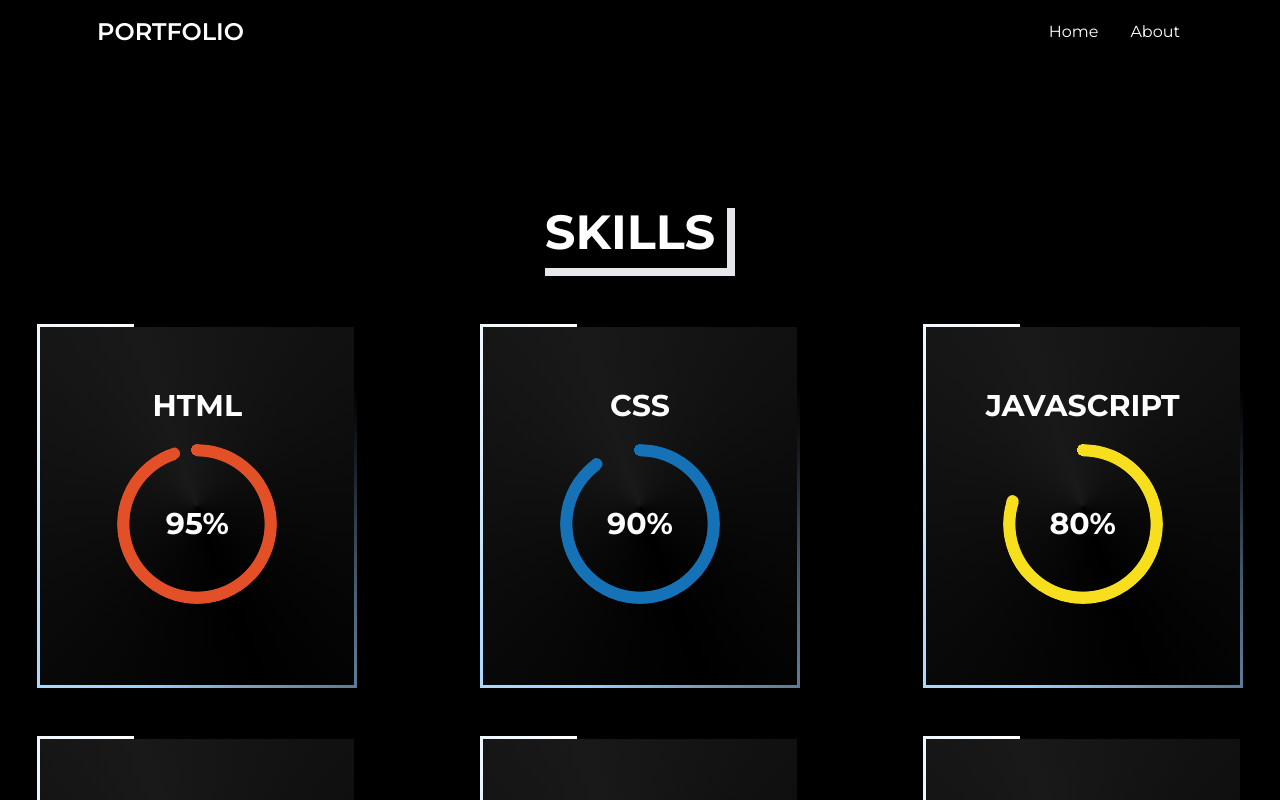
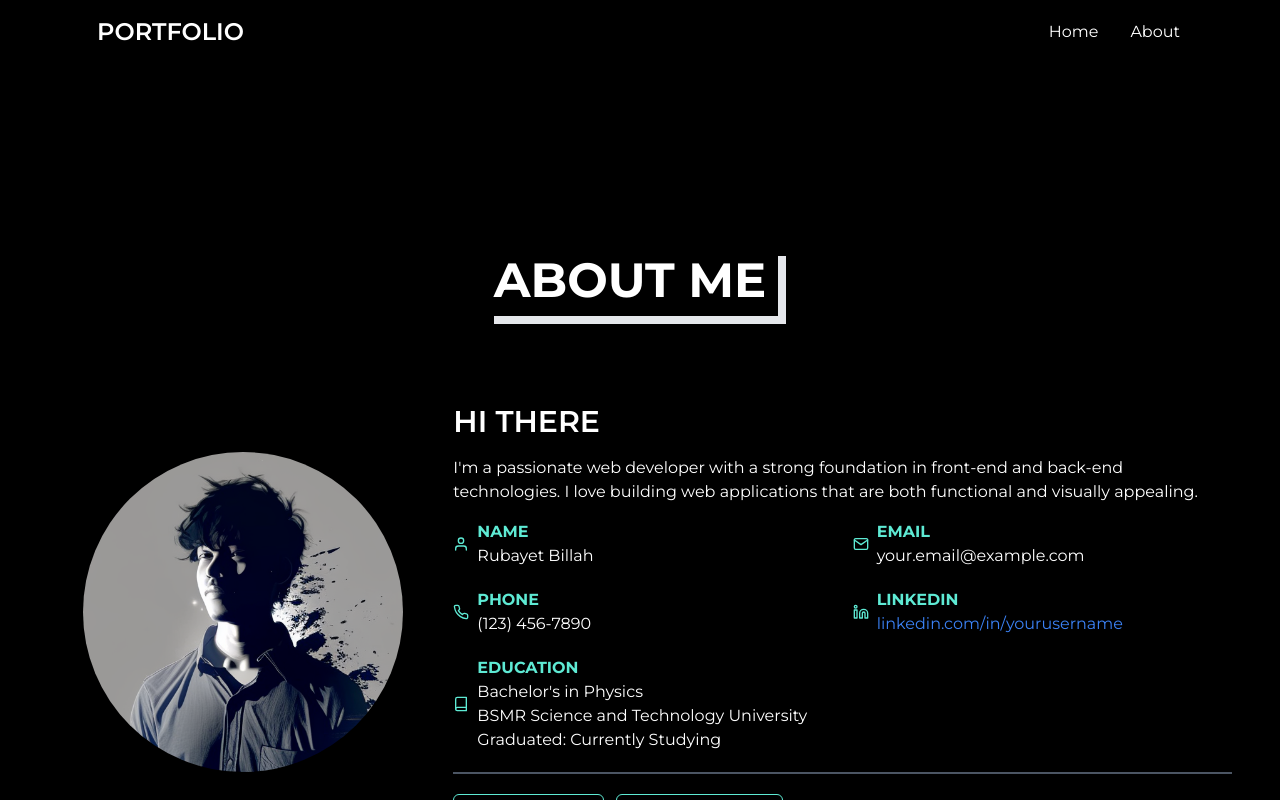
Before and after one commit to Rubayet-billah/my-portfolio, a React (Create React App) app: page / in a window 1280 px wide. Shown: the top 800 px of the page. Built offline with nearby package versions, Linux system fonts and the light colour scheme.

Commit message:
about me section designed

```diff
--- a/src/App.js
+++ b/src/App.js
@@ -5,6 +5,7 @@ import Projects from "./Pages/Home/Projects/Projects";
 import Skills from "./Pages/Home/Skills/Skills";
 import ProjectDetails from "./Pages/Home/Projects/ProjectDetails";
 import NameSum from "./components/NameSum";
+import About from "./Pages/Home/About/About";
 
 function App() {
   return (
@@ -25,9 +26,9 @@ main-background
       <main className="max-w-7xl mx-auto px-4 lg:px-0 py-24">
         {/* <Banner /> */}
         {/* <Projects /> */}
-        <Skills />
+        {/* <Skills /> */}
         {/* <ProjectDetails /> */}
-
+        <About />
         {/* <NameSum /> */}
       </main>
     </div>
--- /dev/null
+++ b/src/Pages/Home/About/About.js
@@ -0,0 +1,127 @@
+import React from "react";
+import {
+  FiUser,
+  FiMail,
+  FiPhone,
+  FiLinkedin,
+  FiBook,
+  FiDownload,
+} from "react-icons/fi";
+import profileImg from "../../../Images/profile.png";
+
+const About = () => {
+  return (
+    <div className="min-h-screen py-12">
+      <div
+        data-aos="fade-left"
+        className="w-fit mx-auto pr-2 md:pr-3 md:pb-3 border-b-4 border-r-4 md:border-b-8 md:border-r-8 my-5 md:my-12"
+      >
+        <h1
+          data-aos="fade-right"
+          className="text-2xl md:text-5xl font-bold text-center uppercase"
+        >
+          About Me
+        </h1>
+      </div>
+      <div className="container mx-auto px-4">
+        <div className=" shadow-lg rounded-lg p-8">
+          <div className="flex flex-col md:flex-row items-center md:space-x-4">
+            <div className="md:w-1/3 mb-4">
+              {/* Image Section */}
+              <img
+                src={profileImg}
+                alt="Your Name"
+                className="w-full h-auto rounded-full max-w-xs mx-auto"
+              />
+            </div>
+            <div className="md:w-2/3">
+              <h1 className="text-3xl font-semibold uppercase mb-4">
+                Hi There
+              </h1>
+              <p className="mb-4">
+                I'm a passionate web developer with a strong foundation in
+                front-end and back-end technologies. I love building web
+                applications that are both functional and visually appealing.
+              </p>
+              <section className="grid grid-cols-1 md:grid-cols-2 gap-5">
+                <div className="flex items-center">
+                  <FiUser className="text-teal-300 mr-2" />
+                  <div>
+                    <h3 className="font-bold text-teal-300 uppercase">Name</h3>
+                    <p>Rubayet Billah</p>
+                  </div>
+                </div>
+                <div className="flex items-center">
+                  <FiMail className="text-teal-300 mr-2" />
+                  <div>
+                    <h3 className="font-bold text-teal-300 uppercase">Email</h3>
+                    <p>your.email@example.com</p>
+                  </div>
+                </div>
+                <div className="flex items-center">
+                  <FiPhone className="text-teal-300 mr-2" />
+                  <div>
+                    <h3 className="font-bold text-teal-300 uppercase">Phone</h3>
+                    <p>(123) 456-7890</p>
+                  </div>
+                </div>
+                <div className="flex items-center">
+                  <FiLinkedin className="text-teal-300 mr-2" />
+                  <div>
+                    <h3 className="font-bold text-teal-300 uppercase">
+                      LinkedIn
+                    </h3>
+                    <p>
+                      <a
+                        href="https://www.linkedin.com/in/yourusername"
+                        target="_blank"
+                        rel="noopener noreferrer"
+                        className="text-blue-500 hover:underline"
+                      >
+                        linkedin.com/in/yourusername
+                      </a>
+                    </p>
+                  </div>
+                </div>
+                <div className="flex items-center">
+                  <FiBook className="text-teal-300 mr-2" />
+                  <div>
+                    <h3 className="font-bold text-teal-300 uppercase">
+                      Education
+                    </h3>
+                    <p>Bachelor's in Physics</p>
+                    <p>BSMR Science and Technology University</p>
+                    <p>Graduated: Currently Studying</p>
+                  </div>
+                </div>
+              </section>
+              <hr className="border border-gray-600 my-5" />
+              <section className="flex flex-col md:flex-row space-y-3 md:space-y-0 md:space-x-3">
+                <button
+                  className="flex items-center justify-center px-4 py-2 text-teal-300 border border-teal-300 hover:bg-teal-300 hover:text-white rounded-md transition duration-300 ease-in-out w-full md:w-auto"
+                  onClick={() => {
+                    // Add your contact action here
+                  }}
+                >
+                  <FiMail className="mr-2" />
+                  Contact Me
+                </button>
+                <button
+                  className="flex items-center justify-center px-4 py-2 text-teal-300 border border-teal-300 hover:bg-teal-300 hover:text-white rounded-md transition duration-300 ease-in-out w-full md:w-auto"
+                  onClick={() => {
+                    // Add your download CV action here
+                  }}
+                >
+                  <FiDownload className="mr-2" />
+                  Download CV
+                </button>
+              </section>
+            </div>
+          </div>
+        </div>
+      </div>
+    </div>
+  );
+};
+
+export default About;
```
